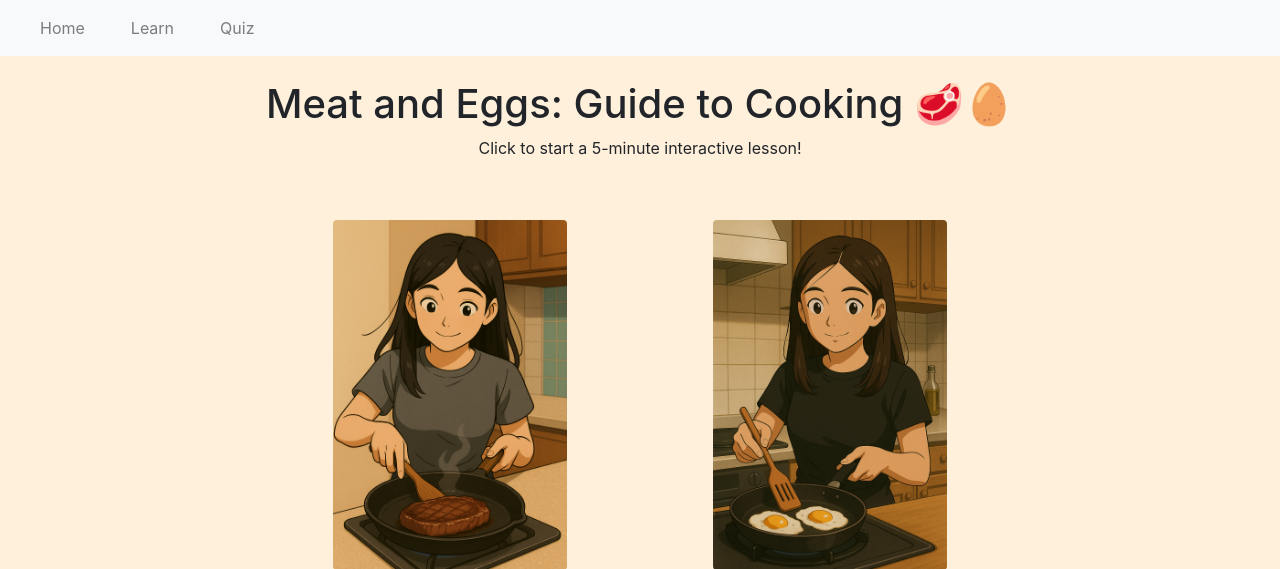
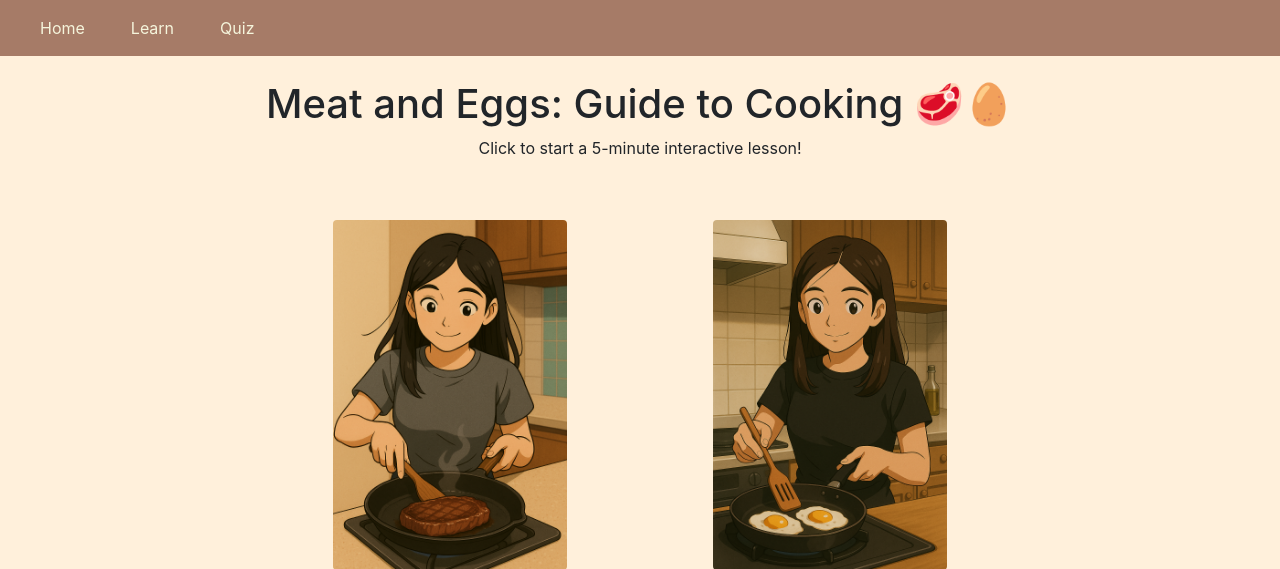
Before and after one commit to aliyatang1/meat-and-eggs, a Flask app: page / in a window 1280 px wide. Shown: the top 569 px of the page. Run offline with Flask 3, Linux system fonts and the light colour scheme; some libraries are stand-ins or nearby versions.

Commit message:
added color for nav bar

```diff
--- a/static/style.css
+++ b/static/style.css
@@ -145,3 +145,18 @@ body {
   width: 150px;
   height: auto;
 }
+.navbar {
+  background-color: #a67b67 !important;
+}
+.navbar-light .navbar-nav .nav-link {
+  color: #F5F5DC;
+}
+.navbar-light .navbar-nav .nav-link:hover {
+  color: #FFF0DB !important;
+}
+.navbar-light .navbar-brand {
+  color: #F5F5DC;
+}
+.navbar-light .navbar-brand:hover {
+  color: #FFF0DB;
+}
```
